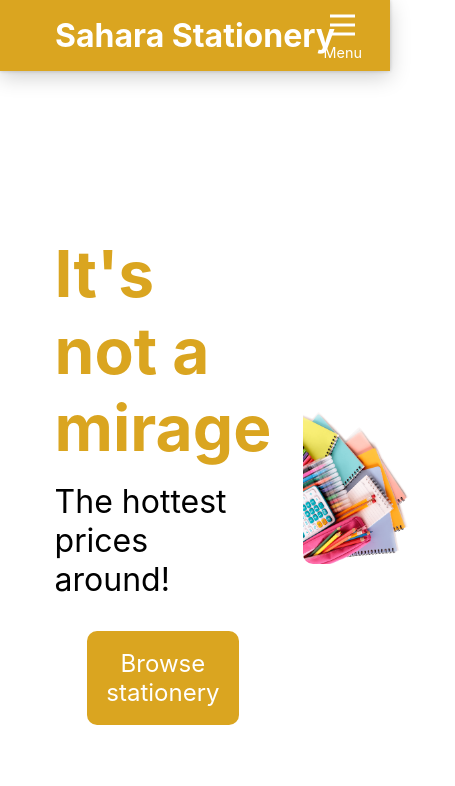
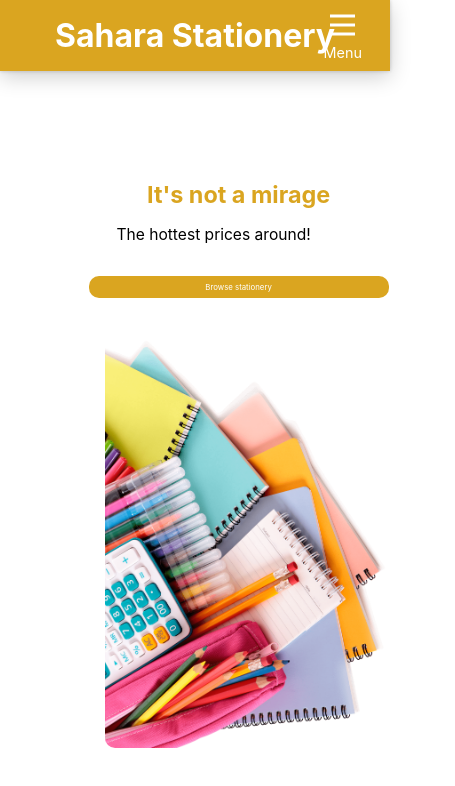
Before and after one commit to renniea90/LegacyProject2, a React (Create React App) app: page / in a window 390 px wide. Shown: the top 786 px of the page, 455 px wide, since content can reach past the window. Built offline with nearby package versions, Linux system fonts and the light colour scheme.

Commit message:
updated homepage responsive layout

```diff
--- a/src/CSS/HomePage.css
+++ b/src/CSS/HomePage.css
@@ -7,6 +7,7 @@
   align-items: center;
   justify-content: space-between;
   position: relative;
+  min-width: 400px; /* Increased minimum width for the container */
 }
 
 .feature-panel {
@@ -17,32 +18,36 @@
   align-items: center;
   justify-content: center;
   gap: 1rem;
+  min-width: 300px; /* Increased minimum width for the feature panel */
 }
 
 .home-title {
   color: goldenrod;
-  font-size: 4em;
+  font-size: 4vw; /* Use viewport width for responsive font size */
   text-align: left;
   margin: 0;
+  min-width: 300px; /* Increased minimum width for the title */
 }
 
 .feature-text {
   color: black;
-  font-size: 2em;
+  font-size: 2vw; /* Use viewport width for responsive font size */
   text-align: left;
+  min-width: 250px; /* Increased minimum width for the text */
 }
 
 .banner-button {
   width: 70%;
   background-color: goldenrod;
   color: rgb(255, 255, 255);
-  font-size: 1.5em;
+  font-size: 1.5vw; /* Use viewport width for responsive font size */
   border-radius: 10px;
   border-color: transparent;
   text-align: center;
   padding: 0.75em 0;
   margin-top: 1rem;
   text-decoration: none;
+  min-width: 160px; /* Increased minimum width for the button */
 }
 
 .banner-button:hover {
@@ -52,5 +57,38 @@
 .home-image {
   width: 40%;
   max-width: 400px;
+  min-width: 300px; /* Increased minimum width for the image */
   border-radius: 10px;
 }
+
+@media (max-width: 768px) {
+  .home-body {
+    flex-direction: column;
+    height: auto;
+  }
+
+  .home-image {
+    width: 80%;
+    max-width: 300px;
+    margin-bottom: 1rem;
+  }
+
+  .feature-panel {
+    align-items: flex-start; /* Align text to the left on smaller screens */
+  }
+
+  .home-title {
+    font-size: 6vw; /* Increase font size slightly for smaller screens */
+    text-align: center;
+  }
+
+  .feature-text {
+    font-size: 4vw; /* Increase font size slightly for smaller screens */
+    text-align: center;
+  }
+
+  .banner-button {
+    width: 100%; /* Make the button full width on smaller screens */
+    font-size: 2vw;
+  }
+}
```
